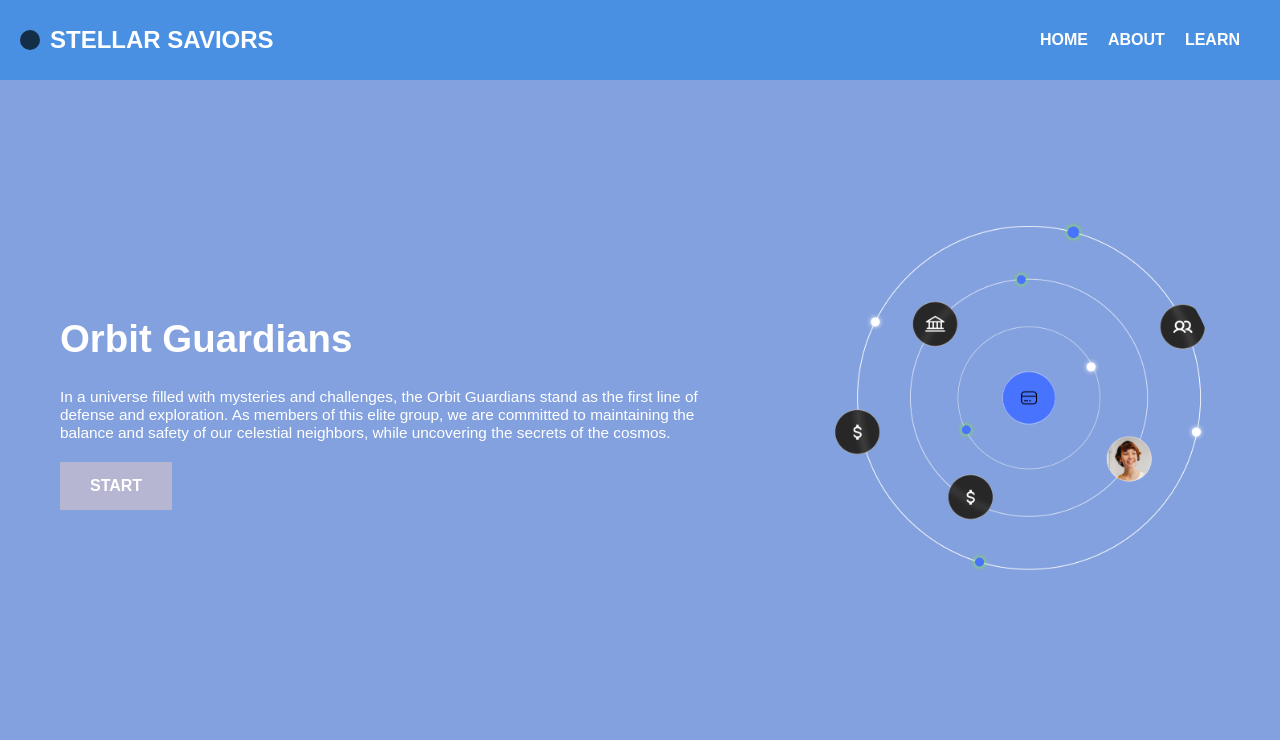
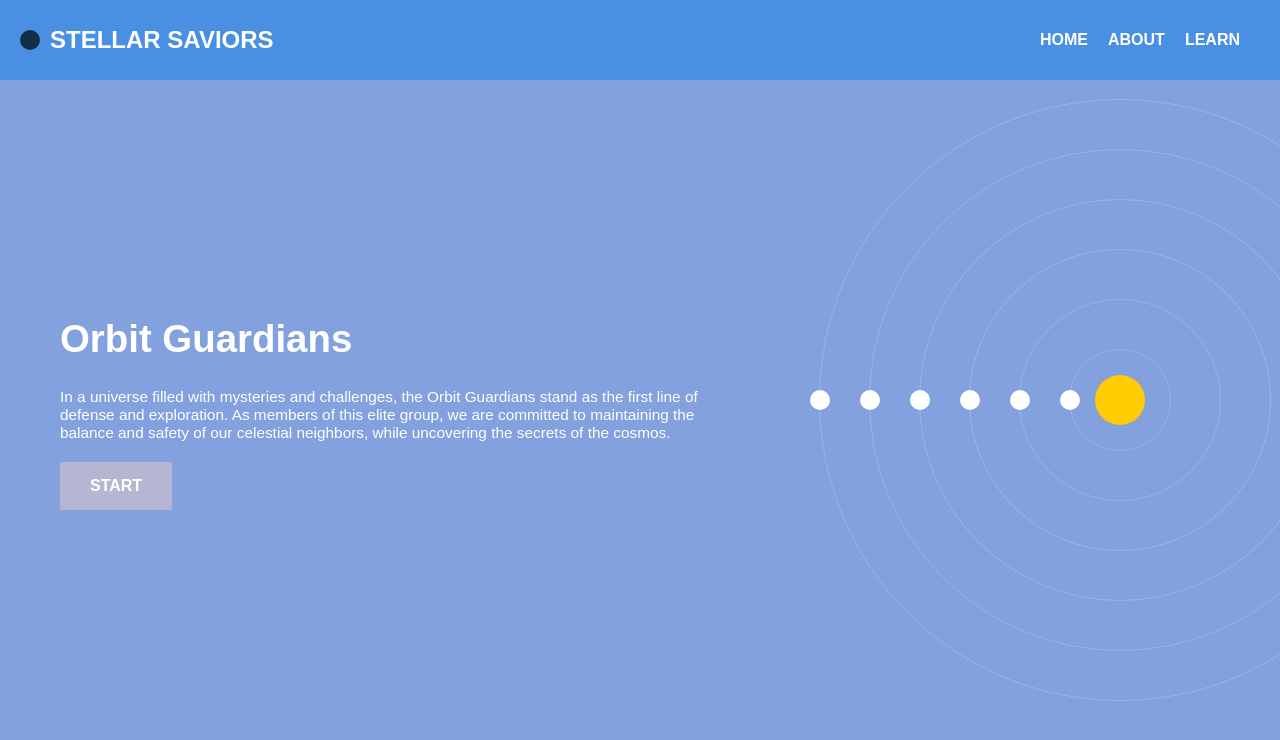
Before and after one commit to jaygohel109/Orbit_Guardians, a React (Create React App) app: page / in a window 1280 px wide. Shown: the top 740 px of the page. Built offline with nearby package versions, Linux system fonts and the light colour scheme.

Commit message:
updated app file and style to create solar system insted of image

```diff
--- a/src/components/App.js
+++ b/src/components/App.js
@@ -1,10 +1,37 @@
-import React from 'react';
-import '../App.css'; // Ensure the path is correct
-import centralIcon from '../assets/middleicon.png'; // Ensure the path is correct
-import userImage from '../assets/central icon.png'; // Ensure the path is correct
-import planetImage from '../assets/planets.jpg'; // Ensure the path is correct
+import React, { useEffect } from 'react';
+import './style.css'; // Import the CSS for styling
+import './solarSystemStyle.css'; // Create and import additional CSS file for solar system styles
 
 const App = () => {
+  useEffect(() => {
+    const planets = document.querySelectorAll('.planet');
+    const tooltip = document.getElementById('tooltip');
+
+    planets.forEach(planet => {
+      planet.addEventListener('mouseover', (e) => {
+        const name = e.target.getAttribute('data-name');
+        tooltip.textContent = name;
+        tooltip.style.display = 'block';
+        tooltip.style.left = `${e.pageX + 10}px`;
+        tooltip.style.top = `${e.pageY + 10}px`;
+      });
+
+      planet.addEventListener('mousemove', (e) => {
+        tooltip.style.left = `${e.pageX + 10}px`;
+        tooltip.style.top = `${e.pageY + 10}px`;
+      });
+
+      planet.addEventListener('mouseout', () => {
+        tooltip.style.display = 'none';
+      });
+
+      planet.addEventListener('click', () => {
+        // Add link functionality here, e.g., window.location.href = 'your-link.html';
+        alert('Planet clicked!');
+      });
+    });
+  }, []);
+
   return (
     <div className="border-container">
       <div className="border-content">
@@ -29,9 +56,28 @@ const App = () => {
               <button>START</button>
             </div>
             <div className="image-content">
-              <div className="planet">
-                <img src={planetImage} alt="Planet" />
+              <div className="solar-system">
+                <div className="orbit orbit1">
+                  <div className="planet planet1" data-name="Bank"></div>
+                </div>
+                <div className="orbit orbit2">
+                  <div className="planet planet2" data-name="Account"></div>
+                </div>
+                <div className="orbit orbit3">
+                  <div className="planet planet3" data-name="Contacts"></div>
+                </div>
+                <div className="orbit orbit4">
+                  <div className="planet planet4" data-name="Loans"></div>
+                </div>
+                <div className="orbit orbit5">
+                  <div className="planet planet5" data-name="Investments"></div>
+                </div>
+                <div className="orbit orbit6">
+                  <div className="planet planet6" data-name="Insurance"></div>
+                </div>
+                <div className="sun"></div>
               </div>
+              <div id="tooltip"></div>
             </div>
           </div>
         </div>
--- /dev/null
+++ b/src/components/solarSystemStyle.css
@@ -0,0 +1,200 @@
+body {
+  margin: 0;
+  font-family: 'Arial', sans-serif;
+  background-color: #83a1de;
+  color: #fff;
+  padding: 0;
+  box-sizing: border-box;
+}
+
+.border-container {
+  display: flex;
+  justify-content: center;
+  align-items: center;
+  width: 100vw;
+  height: 100vh;
+  padding: 0;
+}
+
+.border-content {
+  position: relative;
+  width: 100%;
+  height: 100%;
+  padding-top: 80px; /* Space for the fixed header */
+  box-sizing: border-box;
+  overflow: auto;
+}
+
+.header {
+  position: fixed;
+  top: 0;
+  left: 0;
+  width: 100%;
+  height: 80px; /* Fixed header height */
+  display: flex;
+  align-items: center;
+  justify-content: space-between;
+  padding: 0 20px;
+  background-color: #4A90E2;
+  z-index: 1000;
+}
+
+.logo {
+  display: flex;
+  align-items: center;
+}
+
+.circle {
+  height: 20px;
+  width: 20px;
+  background-color: rgb(21, 46, 71);
+  border-radius: 50%;
+  margin-right: 10px;
+}
+
+h1 {
+  font-size: 1.5em;
+  font-weight: bold;
+  color: rgb(255, 255, 255);
+}
+
+nav ul {
+  display: flex;
+  list-style: none;
+  margin: 10px;
+  padding: 50px;
+}
+
+nav li {
+  margin-left: 20px;
+}
+
+nav a {
+  text-decoration: none;
+  color: #fff;
+  font-weight: bold;
+}
+
+.container {
+  display: flex;
+  align-items: center;
+  justify-content: center;
+  width: 100%;
+  height: calc(100% - 80px); /* Adjust for the header height */
+  padding: 20px;
+  box-sizing: border-box;
+}
+
+.content {
+  display: flex;
+  flex-direction: row;
+  align-items: center;
+  justify-content: space-between;
+  width: 100%;
+  max-width: 1200px;
+  padding: 20px;
+  box-sizing: border-box;
+}
+
+.text-content {
+  flex: 1;
+  text-align: left;
+  padding-right: 40px; /* Increased padding */
+}
+
+.text-content h1 {
+  font-size: 3vw;
+  line-height: 1.2;
+}
+
+.text-content p {
+  font-size: 1.2vw;
+  margin: 20px 0;
+}
+
+button {
+  padding: 15px 30px;
+  border: none;
+  background-color: rgb(182, 182, 211);
+  color: #fff;
+  font-size: 1em;
+  font-weight: bold;
+  cursor: pointer;
+}
+
+.image-content {
+  flex: 1;
+  position: relative;
+  width: 100%;
+  max-width: 400px;
+  height: auto;
+  padding-left: 40px; /* Added padding */
+}
+
+.planet img {
+  width: 100%;
+  height: auto;
+  border-radius: 50%;
+  object-fit: cover;
+}
+
+@media (max-width: 768px) {
+  .header {
+    flex-direction: column;
+    height: auto;
+    padding: 10px;
+  }
+
+  .logo {
+    margin-bottom: 10px;
+  }
+
+  nav ul {
+    flex-direction: column;
+  }
+
+  nav li {
+    margin-left: 0;
+    margin-bottom: 10px;
+  }
+
+  .content {
+    flex-direction: column;
+    padding: 10px;
+  }
+
+  .text-content {
+    padding-right: 20px; /* Adjusted for smaller screens */
+  }
+
+  .text-content h1 {
+    font-size: 6vw;
+  }
+
+  .text-content p {
+    font-size: 3vw;
+  }
+
+  .image-content {
+    padding-left: 20px; /* Adjusted for smaller screens */
+  }
+}
+
+@media (max-width: 480px) {
+  .text-content h1 {
+    font-size: 8vw;
+  }
+
+  .text-content p {
+    font-size: 4vw;
+  }
+
+  button {
+    padding: 10px 20px;
+    font-size: 3vw;
+  }
+
+  .image-content {
+    padding-left: 10px; /* Adjusted for very small screens */
+  }
+}
--- /dev/null
+++ b/src/components/style.css
@@ -0,0 +1,76 @@
+.solar-system {
+    position: relative;
+    width: 600px;
+    height: 600px;
+    margin: 0 auto;
+  }
+
+  .orbit {
+    position: absolute;
+    border: 1px solid rgba(255, 255, 255, 0.2);
+    border-radius: 50%;
+    top: 50%;
+    left: 50%;
+    transform: translate(-50%, -50%);
+    animation: spin infinite linear;
+  }
+
+  .orbit1 { width: 100px; height: 100px; animation-duration: 10s; }
+  .orbit2 { width: 200px; height: 200px; animation-duration: 20s; }
+  .orbit3 { width: 300px; height: 300px; animation-duration: 30s; }
+  .orbit4 { width: 400px; height: 400px; animation-duration: 40s; }
+  .orbit5 { width: 500px; height: 500px; animation-duration: 50s; }
+  .orbit6 { width: 600px; height: 600px; animation-duration: 60s; }
+
+  .planet {
+    position: absolute;
+    top: 50%;
+    left: 0%;
+    width: 20px;
+    height: 20px;
+    background-color: white;
+    border-radius: 50%;
+    transform: translate(-50%, -50%);
+  }
+
+  .sun {
+    position: absolute;
+    top: 50%;
+    left: 50%;
+    width: 50px;
+    height: 50px;
+    background-color: #ffcc00;
+    border-radius: 50%;
+    transform: translate(-50%, -50%);
+  }
+
+  @keyframes spin {
+    0% { transform: rotate(0deg) translateX(-50%) translateY(-50%); }
+    100% { transform: rotate(360deg) translateX(-50%) translateY(-50%); }
+  }
+
+  #tooltip {
+    position: absolute;
+    padding: 5px 10px;
+    background-color: #333;
+    color: #fff;
+    border-radius: 5px;
+    display: none;
+    pointer-events: none;
+  }
+
+  /* Gradually slow down the animation */
+  @keyframes slow-spin {
+    0% { animation-timing-function: ease-in; }
+    100% { animation-timing-function: ease-out; }
+  }
+
+  .solar-system .orbit {
+    animation: spin infinite linear;
+    animation-play-state: running;
+  }
+
+  /* Apply the slow down animation */
+  .solar-system .orbit {
+    animation: slow-spin 10s linear 1 forwards;
+  }
```
Also changed, not shown: src/components/planet.html (added, +34 -0 lines), src/components/script.js (added, +28 -0 lines).
